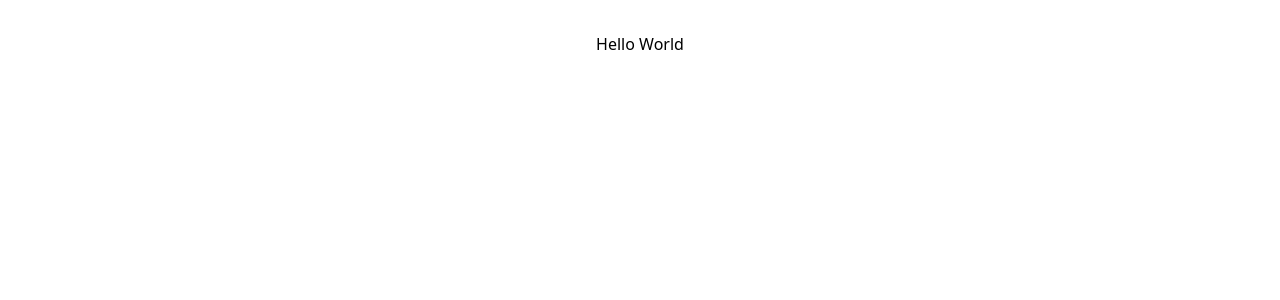
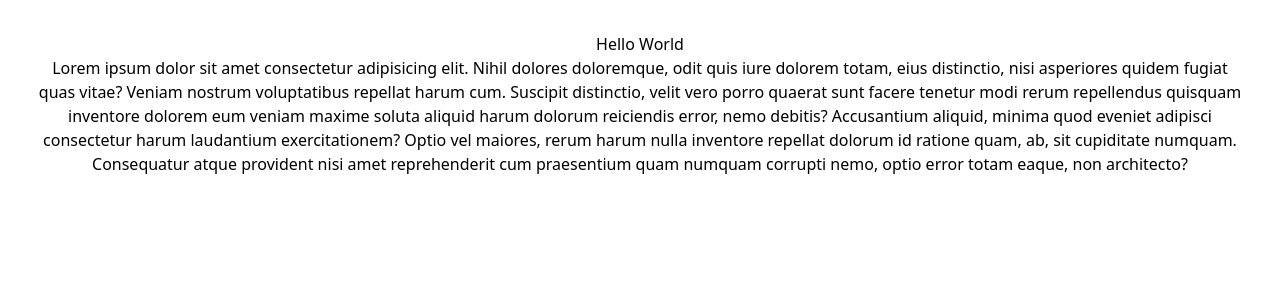
Before and after one commit to Yossi-nordiansah/books-app, a React (Vite) app: page / in a window 1280 px wide. Shown: the top 300 px of the page. Built offline with nearby package versions, Linux system fonts and the light colour scheme.

Commit message:
add lorem

```diff
--- a/src/App.jsx
+++ b/src/App.jsx
@@ -1,6 +1,4 @@
 import { useState } from 'react'
-import reactLogo from './assets/react.svg'
-import viteLogo from '/vite.svg'
 import './App.css'
 
 function App() {
@@ -9,6 +7,7 @@ function App() {
   return (
     <>
       <h1 className='text-center'>Hello World</h1>
+      <p>Lorem ipsum dolor sit amet consectetur adipisicing elit. Nihil dolores doloremque, odit quis iure dolorem totam, eius distinctio, nisi asperiores quidem fugiat quas vitae? Veniam nostrum voluptatibus repellat harum cum. Suscipit distinctio, velit vero porro quaerat sunt facere tenetur modi rerum repellendus quisquam inventore dolorem eum veniam maxime soluta aliquid harum dolorum reiciendis error, nemo debitis? Accusantium aliquid, minima quod eveniet adipisci consectetur harum laudantium exercitationem? Optio vel maiores, rerum harum nulla inventore repellat dolorum id ratione quam, ab, sit cupiditate numquam. Consequatur atque provident nisi amet reprehenderit cum praesentium quam numquam corrupti nemo, optio error totam eaque, non architecto?</p>
     </>
   )
 }
```
